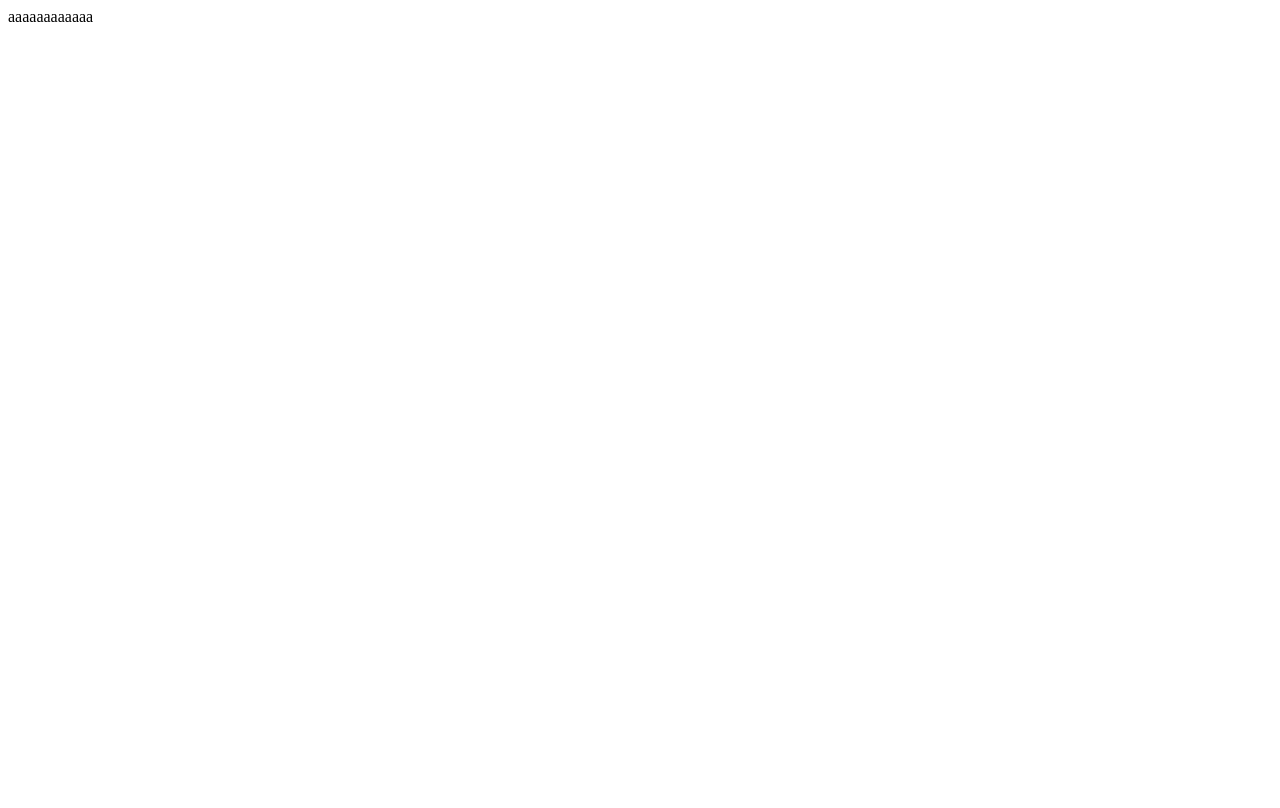
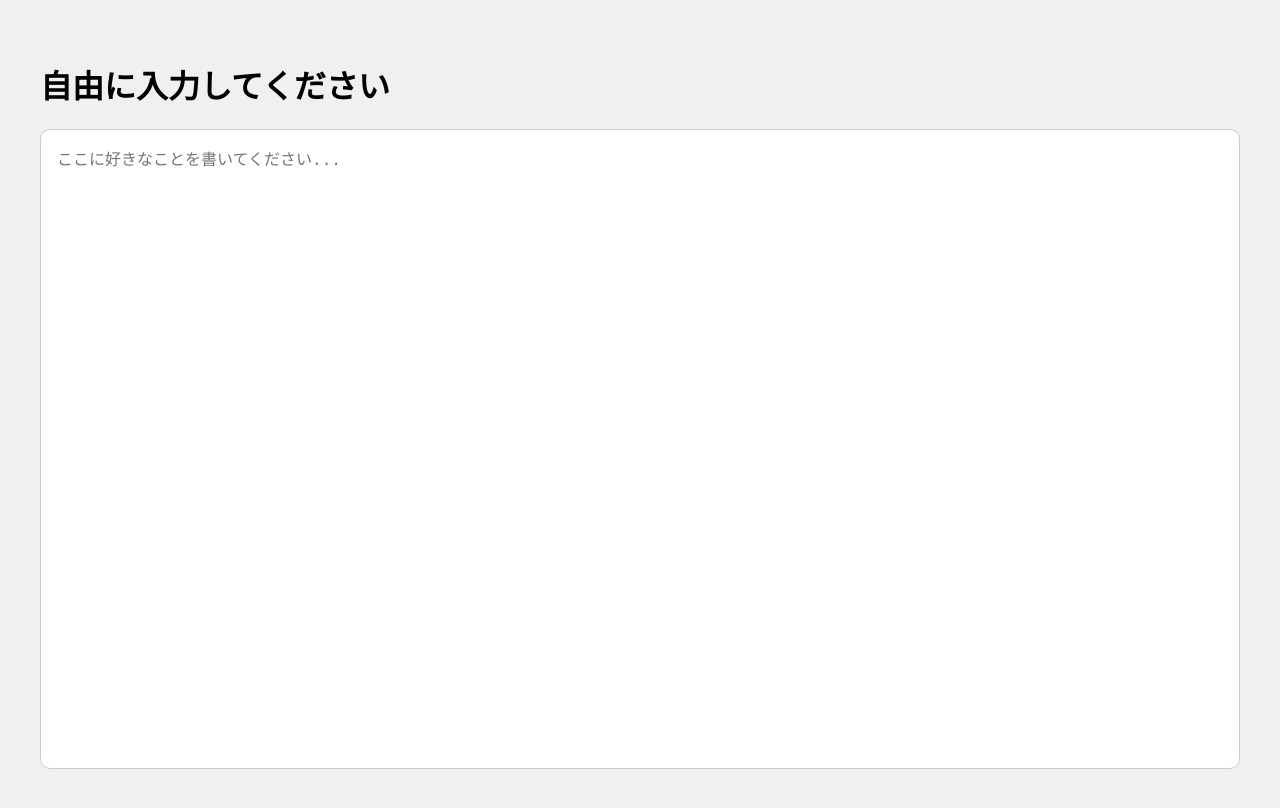
Before and after one commit to MasaPanda2/input_test, a plain HTML site: page index.html in a window 1280 px wide. Drawn offline with Linux system fonts and the light colour scheme.

Commit message:
Update index.html

```diff
--- a/index.html
+++ b/index.html
@@ -1 +1,28 @@
-aaaaaaaaaaaa
+<!DOCTYPE html>
+<html lang="ja">
+<head>
+  <meta charset="UTF-8">
+  <title>自由入力ページ</title>
+  <style>
+    body {
+      font-family: sans-serif;
+      background-color: #f0f0f0;
+      padding: 2rem;
+    }
+    textarea {
+      width: 100%;
+      height: 80vh;
+      font-size: 1rem;
+      padding: 1rem;
+      box-sizing: border-box;
+      border-radius: 10px;
+      border: 1px solid #ccc;
+      resize: none;
+    }
+  </style>
+</head>
+<body>
+  <h1>自由に入力してください</h1>
+  <textarea placeholder="ここに好きなことを書いてください..."></textarea>
+</body>
+</html>
```
